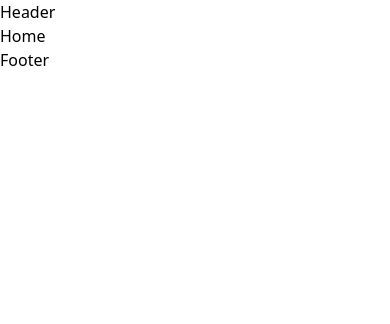
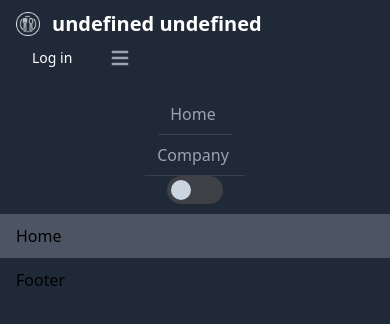
Before and after one commit to vittorRafael/restaurante-front, a React (Vite) app: page / in a window 390 px wide. Shown: the top 324 px of the page. Built offline with nearby package versions, Linux system fonts and the light colour scheme.

Commit message:
ajustando header e configurações iniciais

```diff
--- a/index.html
+++ b/index.html
@@ -1,14 +1,15 @@
 <!doctype html>
-<html lang="en">
+<html lang="pt-br">
 
 <head>
   <meta charset="UTF-8" />
   <link rel="icon" type="image/svg+xml" href="/icon.svg" />
   <meta name="viewport" content="width=device-width, initial-scale=1.0" />
   <title> -</title>
+  <meta name="description" content="Sistema de gestão de comandas">
 </head>
 
-<body>
+<body class="transition-colors bg-white dark:bg-gray-800 duration-700">
   <div id="root"></div>
   <script type="module" src="/src/main.jsx"></script>
 </body>
--- a/package.json
+++ b/package.json
@@ -4,7 +4,7 @@
   "version": "0.0.0",
   "type": "module",
   "scripts": {
-    "dev": "vite",
+    "dev": "vite --host",
     "build": "vite build",
     "lint": "eslint . --ext js,jsx --report-unused-disable-directives --max-warnings 0",
     "preview": "vite preview"
--- a/src/App.jsx
+++ b/src/App.jsx
@@ -4,6 +4,7 @@ import Footer from './Components/partials/Footer';
 import Home from './Components/Pages/Home';
 import Login from './Components/Pages/Login';
 import { UserStorage } from './Context/UserContext';
+import './App.css';
 
 function App() {
   return (
--- a/src/Components/Pages/Home.jsx
+++ b/src/Components/Pages/Home.jsx
@@ -1,7 +1,13 @@
 import React from 'react';
+import Head from '../partials/Head';
 
 const Home = () => {
-  return <div className="">Home</div>;
+  return (
+    <div className="bg-slate-100 border-gray-200 px-4 lg:px-6 py-2.5 dark:bg-gray-600 transition-colors duration-700">
+      <Head title="Home" description="Essa página é a Home" />
+      <h1>Home</h1>
+    </div>
+  );
 };
 
 export default Home;
--- a/src/Components/partials/Footer.jsx
+++ b/src/Components/partials/Footer.jsx
@@ -1,7 +1,11 @@
 import React from 'react';
 
 const Footer = () => {
-  return <div>Footer</div>;
+  return (
+    <div className="bg-white border-gray-200 px-4 lg:px-6 py-2.5 dark:bg-gray-800 transition-colors duration-700">
+      Footer
+    </div>
+  );
 };
 
 export default Footer;
--- /dev/null
+++ b/src/Components/partials/Head.jsx
@@ -0,0 +1,15 @@
+import React from 'react';
+
+const Head = (props) => {
+  React.useEffect(() => {
+    const description = `Sistema de gestão de comandas | ${props.description} `;
+    document.title = `${import.meta.env.VITE_SIS_NAME} | ${props.title}`;
+    document
+      .querySelector("meta[name='description']")
+      .setAttribute('content', description);
+  }, [props]);
+
+  return <></>;
+};
+
+export default Head;
--- a/src/Components/partials/Header.jsx
+++ b/src/Components/partials/Header.jsx
@@ -1,7 +1,113 @@
 import React from 'react';
+import Logo from '../../Assets/Logo.png';
+import { MdDarkMode, MdLightMode } from 'react-icons/md';
+import { UserContext } from '../../Context/UserContext';
 
 const Header = () => {
-  return <div>Header</div>;
+  const nameSis = import.meta.env.VITE_SIS_NAME;
+  const { theme, setTheme } = React.useContext(UserContext);
+
+  function handleTheme(e) {
+    if (e.target.checked) {
+      setTheme('ligth');
+    } else {
+      setTheme('dark');
+    }
+  }
+
+  return (
+    <header>
+      <nav className="bg-white border-gray-200 px-4 lg:px-6 py-2.5 dark:bg-gray-800 transition-colors duration-700">
+        <div className="flex flex-wrap justify-between items-center mx-auto max-w-screen-xl">
+          <a href="https://flowbite.com" className="flex items-center">
+            <img
+              src={Logo}
+              className={`mr-3 h-6 sm:h-9 ${theme === 'dark' ? 'invert' : ''}`}
+              alt={nameSis}
+              aria-description="Logo da empresa"
+            />
+            <span className="self-center text-xl font-semibold whitespace-nowrap dark:text-white">
+              {`${nameSis} ${import.meta.env.VITE_SIS_EMP}`}
+            </span>
+          </a>
+          <div className="flex items-center lg:order-2">
+            <a
+              href="#"
+              className="text-gray-800 dark:text-white hover:bg-gray-50 focus:ring-4 focus:ring-gray-300 font-medium rounded-lg text-sm px-4 lg:px-5 py-2 lg:py-2.5 mr-2 dark:hover:bg-gray-700 focus:outline-none dark:focus:ring-gray-800"
+            >
+              Log in
+            </a>
+            <button
+              data-collapse-toggle="mobile-menu-2"
+              type="button"
+              className="inline-flex items-center p-2 ml-1 text-sm text-gray-500 rounded-lg lg:hidden hover:bg-gray-100 focus:outline-none focus:ring-2 focus:ring-gray-200 dark:text-gray-400 dark:hover:bg-gray-700 dark:focus:ring-gray-600"
+              aria-controls="mobile-menu-2"
+              aria-expanded="false"
+            >
+              <span className="sr-only">Open main menu</span>
+              <svg
+                className="w-6 h-6"
+                fill="currentColor"
+                viewBox="0 0 20 20"
+                xmlns="http://www.w3.org/2000/svg"
+              >
+                <path
+                  fillRule="evenodd"
+                  d="M3 5a1 1 0 011-1h12a1 1 0 110 2H4a1 1 0 01-1-1zM3 10a1 1 0 011-1h12a1 1 0 110 2H4a1 1 0 01-1-1zM3 15a1 1 0 011-1h12a1 1 0 110 2H4a1 1 0 01-1-1z"
+                  clipRule="evenodd"
+                ></path>
+              </svg>
+              <svg
+                className="hidden w-6 h-6"
+                fill="currentColor"
+                viewBox="0 0 20 20"
+                xmlns="http://www.w3.org/2000/svg"
+              >
+                <path
+                  fillRule="evenodd"
+                  d="M4.293 4.293a1 1 0 011.414 0L10 8.586l4.293-4.293a1 1 0 111.414 1.414L11.414 10l4.293 4.293a1 1 0 01-1.414 1.414L10 11.414l-4.293 4.293a1 1 0 01-1.414-1.414L8.586 10 4.293 5.707a1 1 0 010-1.414z"
+                  clipRule="evenodd"
+                ></path>
+              </svg>
+            </button>
+          </div>
+          <div
+            className="justify-between items-center w-full lg:flex lg:w-auto lg:order-1"
+            id="mobile-menu-2"
+          >
+            <ul className="flex flex-col items-center mt-4 font-medium lg:flex-row lg:space-x-8 lg:mt-0">
+              <li>
+                <a
+                  href="#"
+                  className="block py-2 pr-4 pl-3 text-gray-700 border-b border-gray-100 hover:bg-gray-50 lg:hover:bg-transparent lg:border-0 lg:hover:text-primary-700 lg:p-0 dark:text-gray-400 lg:dark:hover:text-white dark:hover:bg-gray-700 dark:hover:text-white lg:dark:hover:bg-transparent dark:border-gray-700"
+                >
+                  Home
+                </a>
+              </li>
+              <li>
+                <a
+                  href="#"
+                  className="block py-2 pr-4 pl-3 text-gray-700 border-b border-gray-100 hover:bg-gray-50 lg:hover:bg-transparent lg:border-0 lg:hover:text-primary-700 lg:p-0 dark:text-gray-400 lg:dark:hover:text-white dark:hover:bg-gray-700 dark:hover:text-white lg:dark:hover:bg-transparent dark:border-gray-700"
+                >
+                  Company
+                </a>
+              </li>
+              <li>
+                <label className="flex cursor-pointer">
+                  <input
+                    type="checkbox"
+                    className="sr-only peer"
+                    onChange={handleTheme}
+                  />
+                  <div className="peer flex items-center px-1 w-14 h-7 bg-zinc-700 rounded-full after:content-[''] after:w-5 after:h-5 after:bg-slate-300 after:flex after:rounded-full after:left-0 after:relative after:transition-all after:duration-500 peer-checked:after:left-7 peer-checked:bg-slate-300 peer-checked:after:bg-yellow-500"></div>
+                </label>
+              </li>
+            </ul>
+          </div>
+        </div>
+      </nav>
+    </header>
+  );
 };
 
 export default Header;
--- a/src/Context/UserContext.jsx
+++ b/src/Context/UserContext.jsx
@@ -3,5 +3,21 @@ import React from 'react';
 export const UserContext = React.createContext();
 
 export const UserStorage = ({ children }) => {
-  return <UserContext.Provider>{children}</UserContext.Provider>;
+  const [theme, setTheme] = React.useState(
+    localStorage.getItem('theme') || 'dark',
+  );
+
+  React.useEffect(() => {
+    const root = window.document.documentElement;
+    root.classList.remove('ligth');
+    root.classList.remove('dark');
+    root.classList.add(theme);
+    localStorage.setItem('theme', theme);
+  }, [theme]);
+
+  return (
+    <UserContext.Provider value={{ theme, setTheme }}>
+      {children}
+    </UserContext.Provider>
+  );
 };
--- a/tailwind.config.js
+++ b/tailwind.config.js
@@ -1,5 +1,6 @@
 /** @type {import('tailwindcss').Config} */
 export default {
+  darkMode: 'class',
   content: ['./index.html', './src/**/*.{js,ts,jsx,tsx}'],
   theme: {
     fontFamily: {
```
Also changed, not shown: src/App.css (line endings or trailing spaces), src/Assets/Logo.png (added), 1 other file (tests, documents, lock files or other folders).
